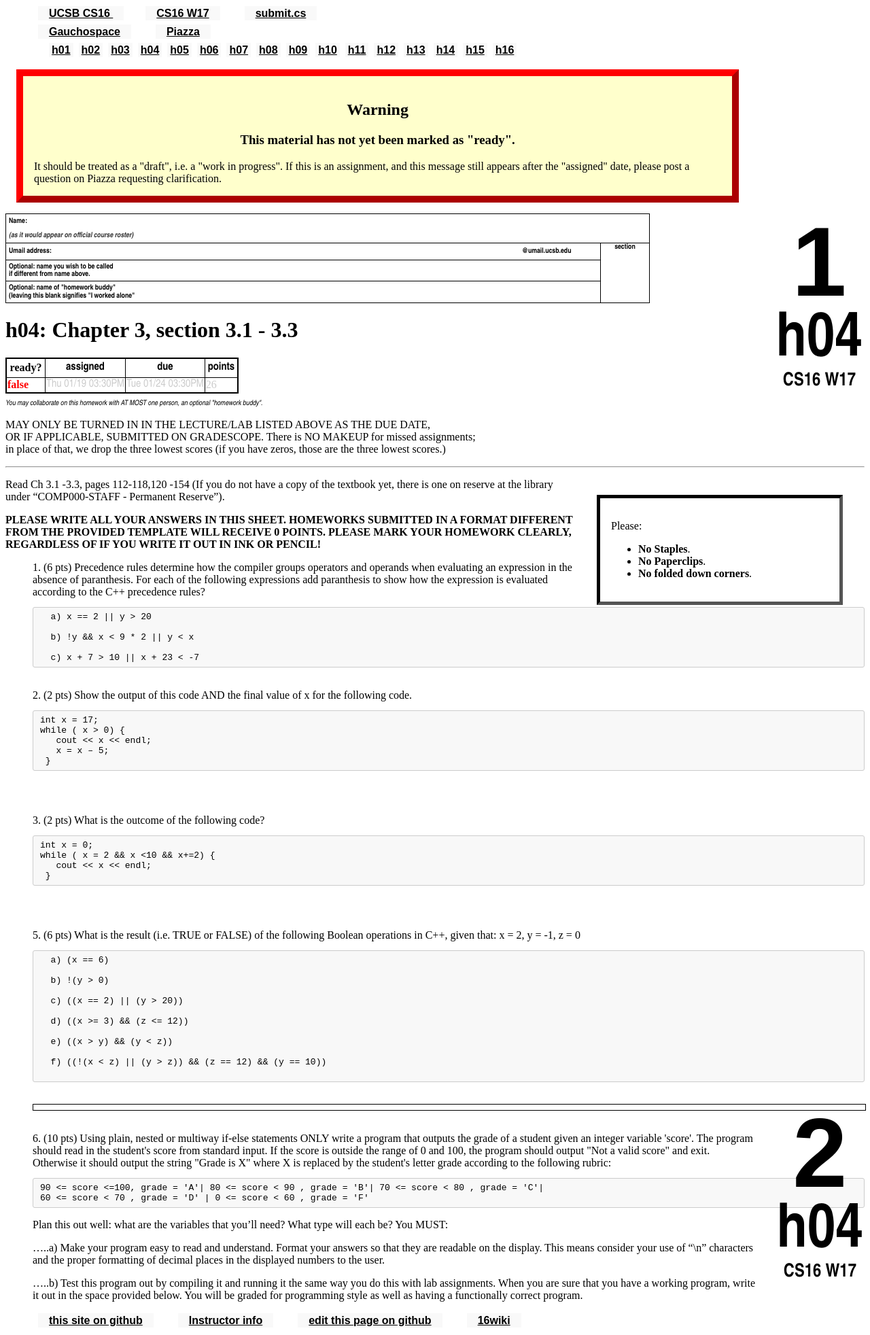
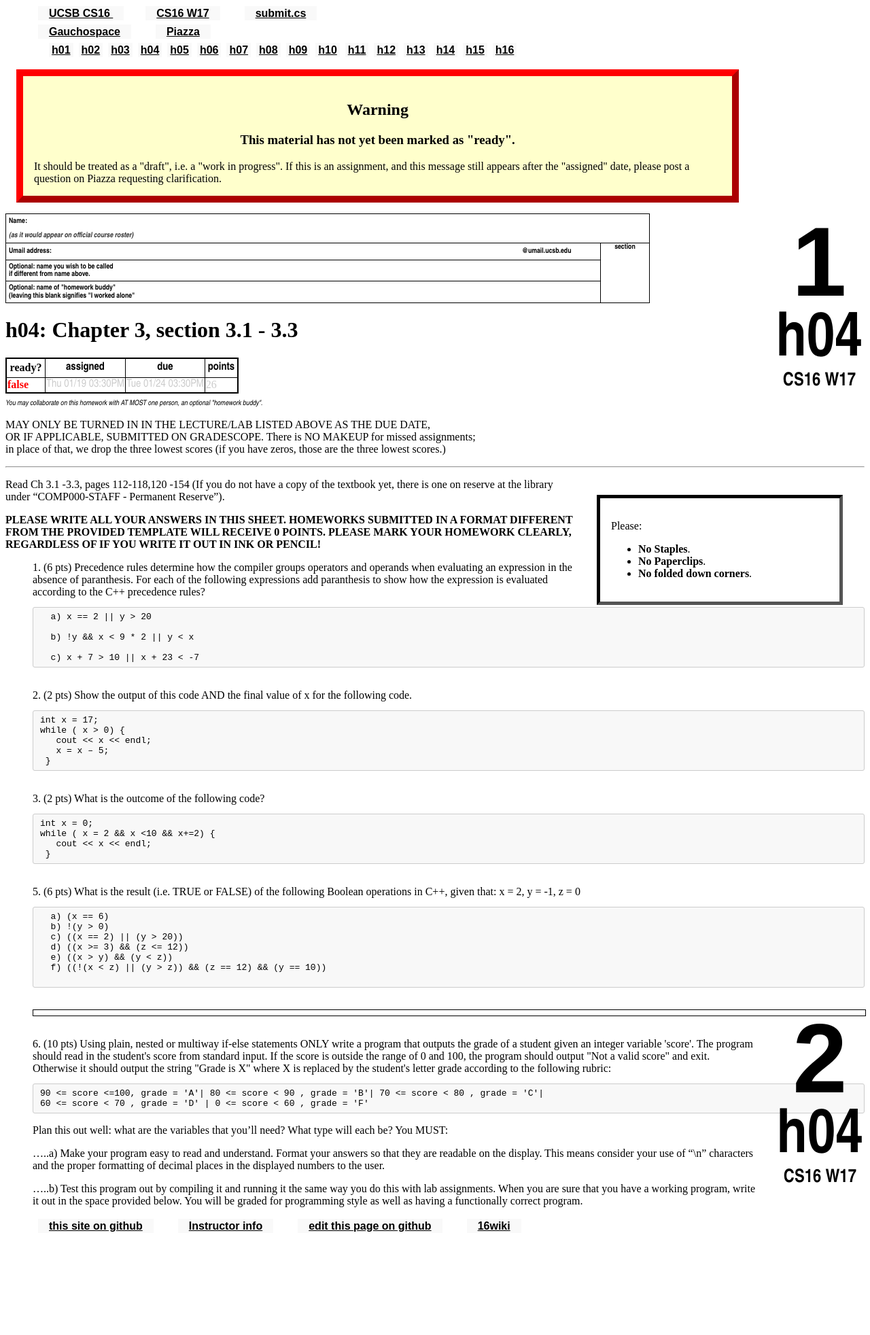
Before and after one commit to ucsb-cs32-s17/ucsb-cs32-s17.github.io, a Jekyll site: the page built from _hwk/h04.md, in a window 1280 px wide. Shown: the whole page at 68% size. Built offline with Jekyll 4.4.1, drawn with Linux system fonts in a browser that asks for light colours; after the commit the page ends 1825 px from its top, so only the background shows below that.

Commit message:
hw 3 and hw 4

````diff
--- a/_hwk/h04.md
+++ b/_hwk/h04.md
@@ -35,7 +35,7 @@ while ( x > 0) {
  }
 ```
 </div>
-<div style="margin-bottom:4em"></div>
+<div style="margin-bottom:2em"></div>
 
 3.	(2 pts) What is the outcome of the following code?
 <div markdown="1">
@@ -46,7 +46,7 @@ while ( x = 2 && x <10 && x+=2) {
  }
 ```
 </div>
-<div style="margin-bottom:4em"></div>
+<div style="margin-bottom:2em"></div>
 
 
 <!--Tag: Boolean expressions -->
@@ -55,15 +55,10 @@ while ( x = 2 && x <10 && x+=2) {
 <div markdown="1">
 ```
   a) (x == 6)
-
   b) !(y > 0)
-
   c) ((x == 2) || (y > 20))
-
   d) ((x >= 3) && (z <= 12))
-
   e) ((x > y) && (y < z))
-
   f) ((!(x < z) || (y > z)) && (z == 12) && (y == 10))
 
 ```
````
